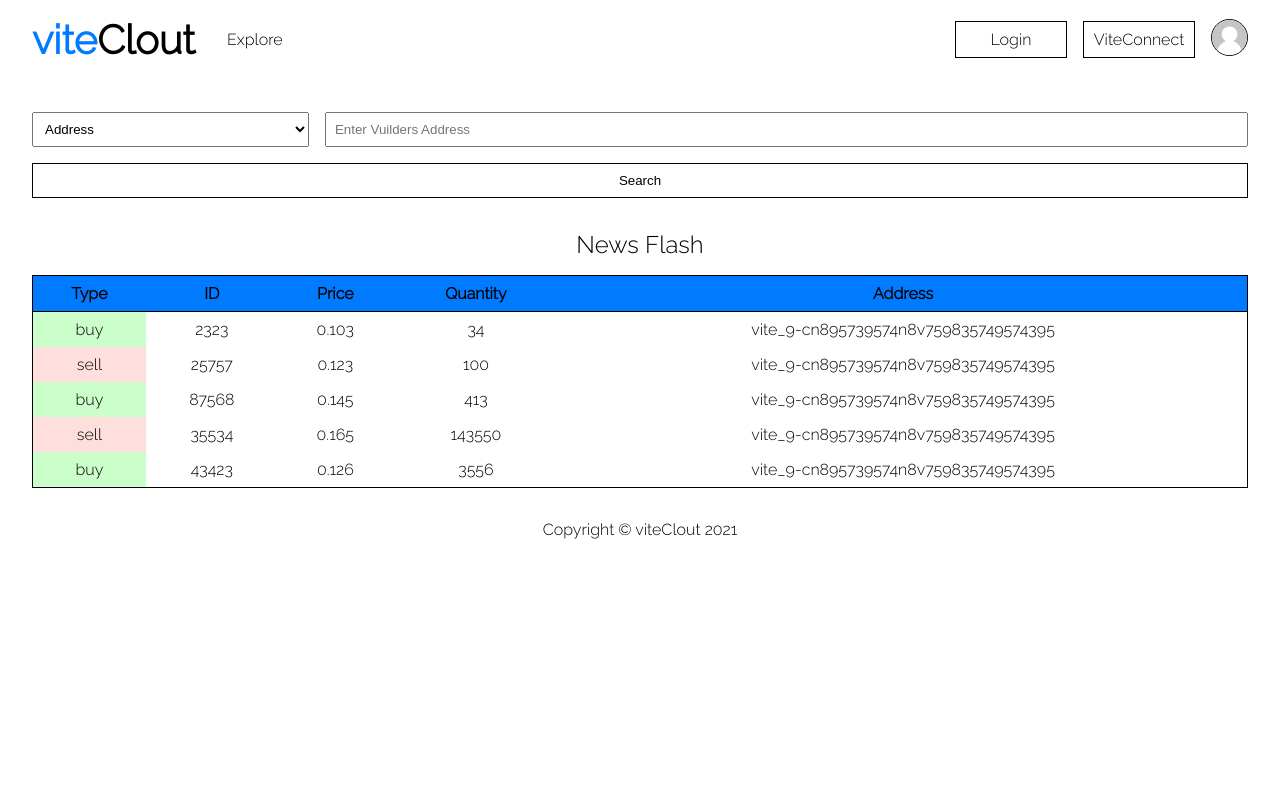
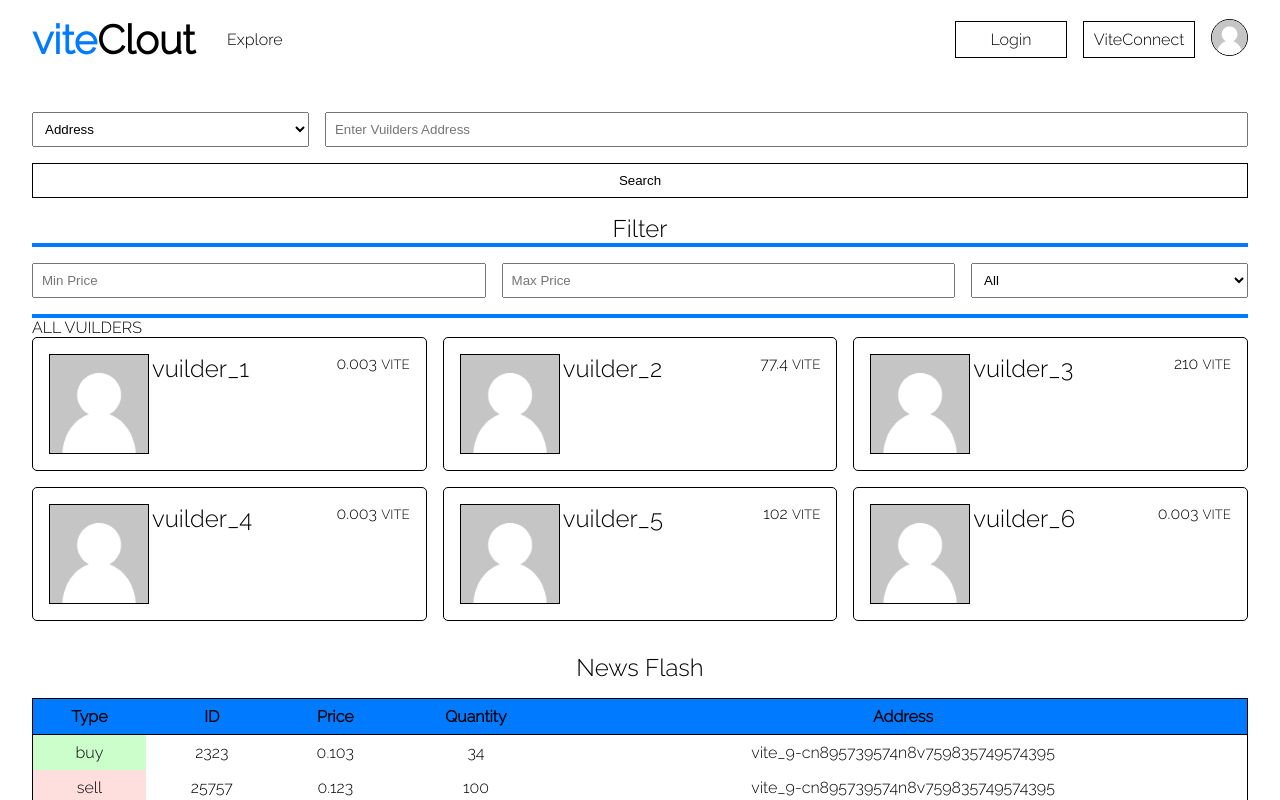
Before and after one commit to DTIV/viteclout, a React (Create React App) app in the folder frontend/: page /explore in a window 1280 px wide. Shown: the top 800 px of the page. Built offline with nearby package versions, Linux system fonts and the light colour scheme.

Commit message:
added vuilder filter

```diff
--- a/frontend/src/components/explorer/Explore.js
+++ b/frontend/src/components/explorer/Explore.js
@@ -1,12 +1,13 @@
 import React from 'react'
 import Search from './Search'
-
+import VuilderList from './VuilderList'
 import NewsTable from './NewsTable'
 
 const Explore = () => {
     return (
         <div id="explore" className="l-border">
             <Search />
+            <VuilderList />
             <NewsTable />
         </div>
     )
--- a/frontend/src/components/explorer/Search.js
+++ b/frontend/src/components/explorer/Search.js
@@ -9,7 +9,7 @@ const Search = () => {
 
     return (
         <div id="search">
-            <form action="" onSubmit={e => {
+            <form action="" id="search-form" onSubmit={e => {
                 e.preventDefault()
                 console.log(vuilder)
                 if(vuilder){
--- /dev/null
+++ b/frontend/src/components/explorer/VuilderList.js
@@ -0,0 +1,65 @@
+import React from 'react'
+import { useState } from 'react'
+import { vuilders } from '../database/vuilders'
+import { Link } from 'react-router-dom'
+
+const VuilderList = () => {
+    const [minPrice, setMinPrice] = useState(0)
+    const [maxPrice, setMaxPrice] = useState(1*(10**1000))
+    const [isMinted, setIsMinted] = useState("all")
+    return (
+        <div id="vuilder-list">
+            <div className="vuilder-filter">
+                <div className="results-header">Filter</div>
+                <div className="line"></div>
+                <form action="" className="filter-form">
+                    <div className="price-sec">
+                        <input className="filter-input" type="" placeholder="Min Price" onChange={(e) => (setMinPrice(e.target.value))} />
+                        <input type="" className="filter-input" placeholder="Max Price" onChange={(e) => (setMaxPrice(e.target.value))}/>
+                    </div>
+                    <div>
+                        <select name="" className="mint-filter filter-input" id="" defaultValue="all" placeholder="Minted" onChange={(e) => (setIsMinted(e.target.value))}>
+                            <option value="all">All</option>
+                            <option value={true}>Minted</option>
+                            <option value={false}>Not Minted</option>
+                        </select>
+                    </div>
+                </form>
+
+            </div>
+            <div className="line"></div>
+            <div>
+                <div>
+                    ALL VUILDERS
+                </div>
+                <div className="vft-section">
+                    {vuilders.filter((vuilder) => (vuilder.current_price > minPrice)
+                        && (vuilder.current_price < maxPrice)
+                        && ( isMinted == "all" | (isMinted == vuilder.minted))).map(vuilder => (
+                        <div key={vuilder._id}>
+                            {/* <div className="vuilder-box">
+                                <div>{vuilder.name}</div>
+                                <img className="filter-img" src={vuilder.image} alt="" />
+                            </div> */}
+                            <div className="vuilder-box">
+                                <Link to={`/vuilder/${vuilder._id}`} className="vuilder-link">
+                                    <div className="inner-wrap">
+                                        <img className="filter-img" src={vuilder.image} alt="" />
+                                        <div className="box-header">
+                                            <div className="m-txt">{vuilder.name}</div>
+                                            <div className="box-price">{vuilder.current_price} <small>VITE</small></div>
+                                        </div>
+                                    </div>
+                                </Link>
+                            </div>
+
+                        </div>
+                    ))}
+                </div>
+
+            </div>
+        </div>
+    )
+}
+
+export default VuilderList
--- a/frontend/src/components/home/Showcase.js
+++ b/frontend/src/components/home/Showcase.js
@@ -27,7 +27,7 @@ const Showcase = () => {
             <div className="show-content l-border">
                 <div>
                     <div className="vuilders-showcase">
-                        {vuilders.map(vuilder => (
+                        {vuilders.slice(0, 3).map(vuilder => (
                             <div key={vuilder._id}>
                                 <VuilderCard vuilder={vuilder}/>
                             </div>
--- a/frontend/src/components/vuilder/EditVuilder.js
+++ b/frontend/src/components/vuilder/EditVuilder.js
@@ -5,8 +5,11 @@ import { CKEditor } from '@ckeditor/ckeditor5-react';
 import ClassicEditor from '@ckeditor/ckeditor5-build-classic';
 import ReactHtmlParser, { processNodes, convertNodeToElement, htmlparser2 } from 'react-html-parser';
 import { useState } from 'react';
+import { Link, useLocation } from 'react-router-dom';
 import { FaGithubSquare, FaTwitterSquare } from 'react-icons/fa';
-const EditVuilder = () => {
+const EditVuilder = (props) => {
+    const location = useLocation();
+    const path = location.pathname.replace("/edit","")
     const [blog, setBlog] = useState("")
 
     const handleOnChange = (e, editor) => {
@@ -14,14 +17,23 @@ const EditVuilder = () => {
         console.log(data)
         setBlog(data)
     }
+
+    // Submitted blog post will need to be html parsed before being placed on page
     var txt = ReactHtmlParser(blog)
-    console.log(txt)
+
     return (
         <div id="edit-vuilders" className="l-border">
             <div className="l-txt edit-header">
                 Edit Profile
             </div>
             <div className="line sm-ta"></div>
+            <div className="sm-ta">
+                <Link to={path}>
+                    <div className="sec-btn sb-ta">
+                        Back
+                    </div>
+                </Link>
+            </div>
             <div>
                 <form action="">
                     <div>
--- a/frontend/src/components/vuilder/VuilderProfile.js
+++ b/frontend/src/components/vuilder/VuilderProfile.js
@@ -9,6 +9,8 @@ import { createCurve } from '../../functions';
 
 import { useState } from 'react';
 import { Link } from 'react-router-dom';
+
+
 const VuilderProfile = (props) => {
     const location = useLocation();
     const vuilder_ID = location.pathname.replace("/vuilder/", "")
@@ -72,29 +74,29 @@ const VuilderProfile = (props) => {
                         <div className="m-txt">
                             <strong>Current Price</strong>
                         </div>
-                        <div className="s-txt">{current_price}</div>
+                        <div className="s-txt">{vuilder.current_price}</div>
                     </div>
                     <div>
                         <div className="m-txt">
                             <strong>VFT Sold</strong>
                         </div>
-                        <div className="s-txt">{current_sold}</div>
+                        <div className="s-txt">{vuilder.sold}</div>
                     </div>
                     <div>
                         <div className="m-txt">
                             <strong>VFT Remaining</strong>
                         </div>
-                        <div className="s-txt">{reserve}</div>
+                        <div className="s-txt">{vuilder.vft_reserve}</div>
                     </div>
                     <div>
                         <div className="m-txt">
                             <strong>Minted</strong>
                         </div>
-                        <div className="s-txt">{minted}</div>
+                        <div className="s-txt">{vuilder.mint_date}</div>
                     </div>
                 </div>
                 <div className="bonding-curve">
-                    <BondCurve current_price={current_price} data={data}/>
+                    <BondCurve current_price={vuilder.current_price} data={data}/>
                 </div>
                 <div className="stats-tweets">
                     <div id="stats">
--- a/frontend/src/index.css
+++ b/frontend/src/index.css
@@ -82,6 +82,9 @@ a{
 .s-txt{
   font-size: var(--sm-font);
 }
+
+
+
 /* HEADER */
 nav{
   padding: 1rem 2rem;
@@ -142,9 +145,14 @@ nav{
   color: var(--vite-blue);
 }
 
+
 .sm-ta{
   width: 80%;
   margin: auto;
+}
+
+.sb-ta{
+  width: 5rem;
 }
 /* HEADER END */
 
@@ -354,14 +362,10 @@ nav{
   margin-top: 1rem;
 }
 
-/* .profile-bottom{
-  height:  55vh;
-} */
 
 .bonding-curve{
   height: 50vh;
   margin-bottom: 3rem;
-  /* border: black solid 1px; */
 }
 
 .chart-label{
@@ -388,6 +392,10 @@ nav{
 
 #search{
   margin-top: 7rem;
+}
+
+#search-form{
+  margin-bottom: 1rem;
 }
 .form-wrapp{
   display: grid;
@@ -447,10 +455,65 @@ td.sell{
   background-color: var(--table-sell);
 }
 
+.price-sec{
+  display: grid;
+  grid-template-columns: 1fr 1fr;
+  grid-gap: 1rem;
+}
+
+.filter-input{
+  padding: 0.5rem;
+}
+
+.mint-filter{
+  width: 100%;
+}
+
+.filter-form{
+  display: grid;
+  grid-template-columns: 1fr 0.3fr;
+  grid-gap: 1rem;
+  margin: 1rem 0;
+}
+
+.vft-section{
+  display: grid;
+  grid-template-columns: 1fr 1fr 1fr;
+  grid-gap: 1rem;
+}
+
+.vuilder-box{
+  border: black solid 1px;
+  padding: 1rem;
+  border-radius: 5px;
+}
+
+.filter-img{
+  max-width: 100px;
+  border: black solid 1px;
+}
+.inner-wrap{
+  display: grid;
+  grid-template-columns: 0.4fr 1fr;
+}
+
+.box-header{
+  display: grid;
+  grid-template-columns: 1fr 1fr;
+}
+
+.box-price{
+  text-align: right;
+}
+/* EXPLORE END */
+
+
+
 /* EDIT  */
 
 .edit-header{
   text-align: center;
+  margin: 1rem;
 }
 .file-wrap{
   text-align: center;
```
Also changed, not shown: frontend/src/components/database/vuilders.js (+42 -6 lines).
